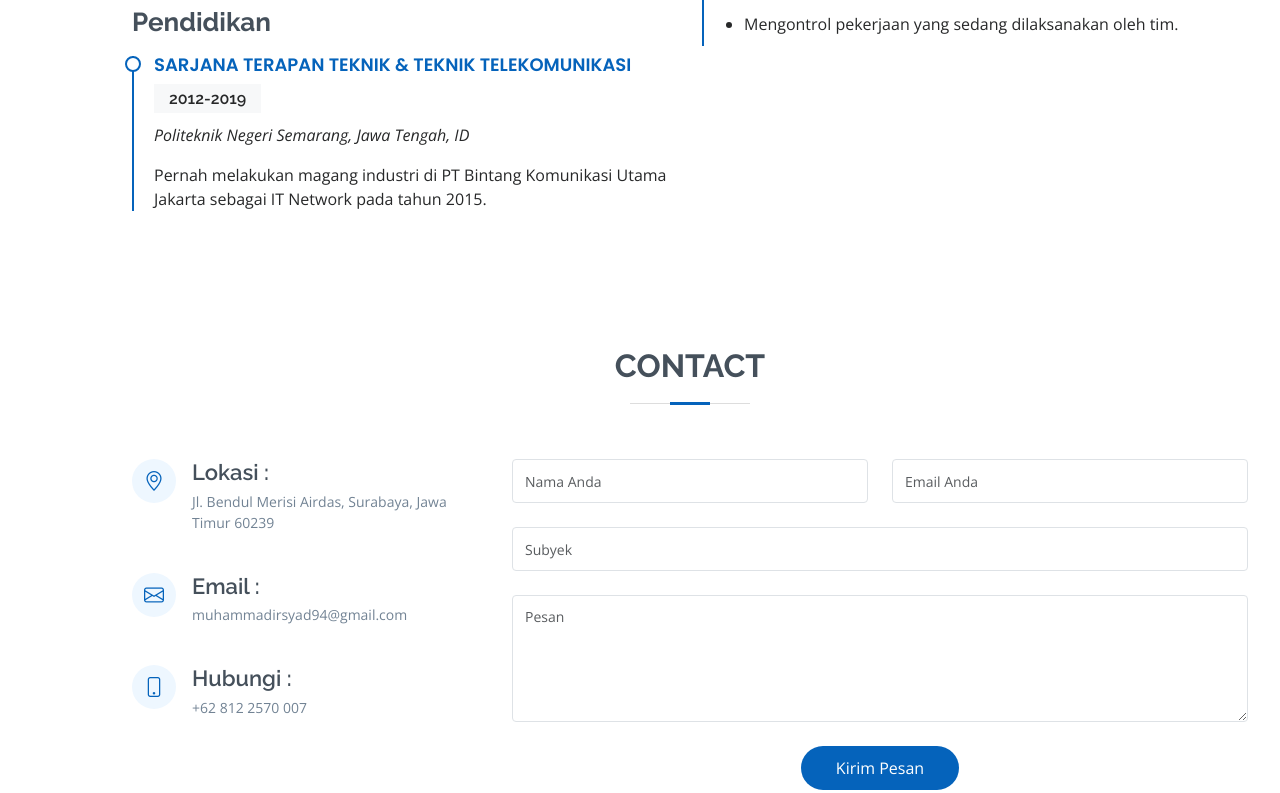
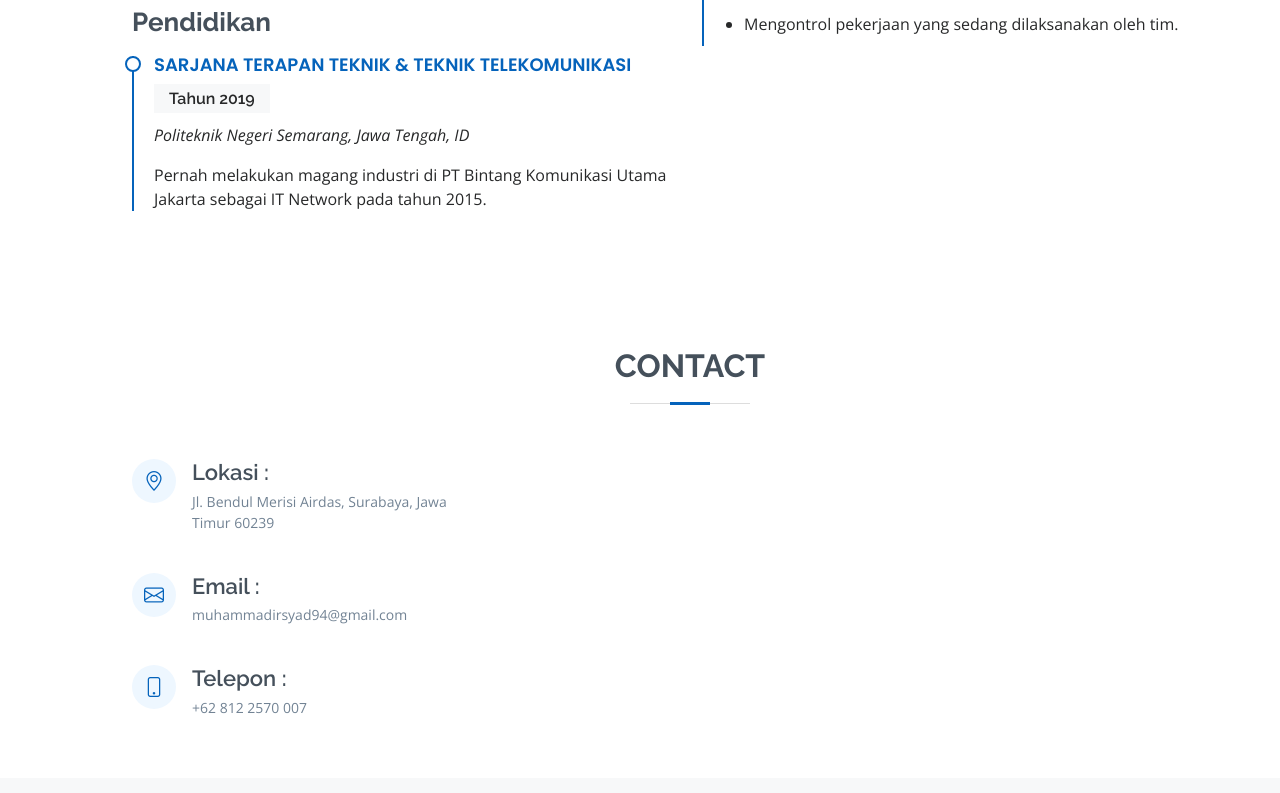
Before and after one commit to irsyadmuqoddas/irsyadmuqoddas.github.io, a plain HTML site: page index.html in a window 1280 px wide. Shown: the part 1902-2695 px from the top of the page. Drawn offline with nearby package versions, Linux system fonts and the light colour scheme.

Commit message:
perbaikan contact

```diff
--- a/index.html
+++ b/index.html
@@ -61,7 +61,7 @@
   <section id="hero" class="d-flex flex-column justify-content-center">
     <div class="container" data-aos="zoom-in" data-aos-delay="100">
       <h1>Irsyad Muqoddas</h1>
-      <p>I'm <span class="typed" data-typed-items="Project Manager, System Implementation Specialis, Network Engineer"></span></p>
+      <p>I'm <span class="typed" data-typed-items="Project Manager, System Implementation Specialist, Network Engineer"></span></p>
       <div class="social-links">
         <a href="#" class="facebook"><i class="bx bxl-facebook"></i></a>
         <a href="#" class="instagram"><i class="bx bxl-instagram"></i></a>
@@ -85,7 +85,7 @@
 
         <div class="row">
           <div class="col-lg-3">
-            <img src="assets/img/profile-img.jpg" class="img-fluid" alt="">
+            <img src="assets/img/profile-img.jpg" class="img-fluid" alt="" >
           </div>
           <div class="col-lg-8 pt-4 pt-lg-0 content">
             <h3>----------------------------------------------------------------------</h3>
@@ -259,7 +259,7 @@
             <h3 class="resume-title">Pendidikan</h3>
             <div class="resume-item">
               <h4>Sarjana Terapan Teknik &amp; Teknik Telekomunikasi</h4>
-              <h5>2012-2019</h5>
+              <h5>Tahun 2019</h5>
               <p><em>Politeknik Negeri Semarang, Jawa Tengah, ID</em></p>
               <p>Pernah melakukan magang industri di PT Bintang Komunikasi Utama Jakarta sebagai IT Network pada tahun 2015.</p>
             </div>
@@ -657,14 +657,14 @@
 
               <div class="phone">
                 <i class="bi bi-phone"></i>
-                <h4>Hubungi :</h4>
+                <h4>Telepon :</h4>
                 <p>+62 812 2570 007</p>
               </div>
 
             </div>
 
           </div>
-
+          <!--
           <div class="col-lg-8 mt-5 mt-lg-0">
 
             <form action="forms/contact.php" method="post" role="form" class="php-email-form">
@@ -695,7 +695,7 @@
         </div>
 
       </div>
-    </section><!-- End Contact Section -->
+    </section> End Contact Section -->
 
   </main><!-- End #main -->
 
```
Also changed, not shown: assets/img/profile-img.jpg.
